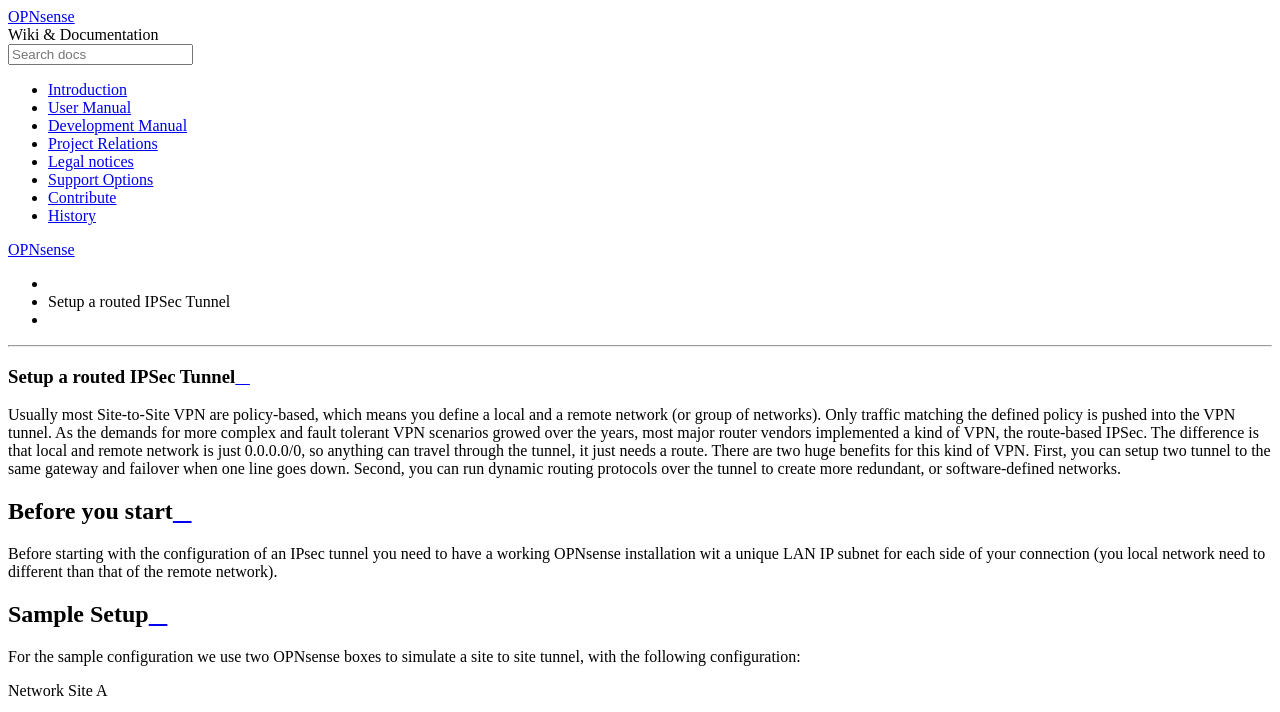
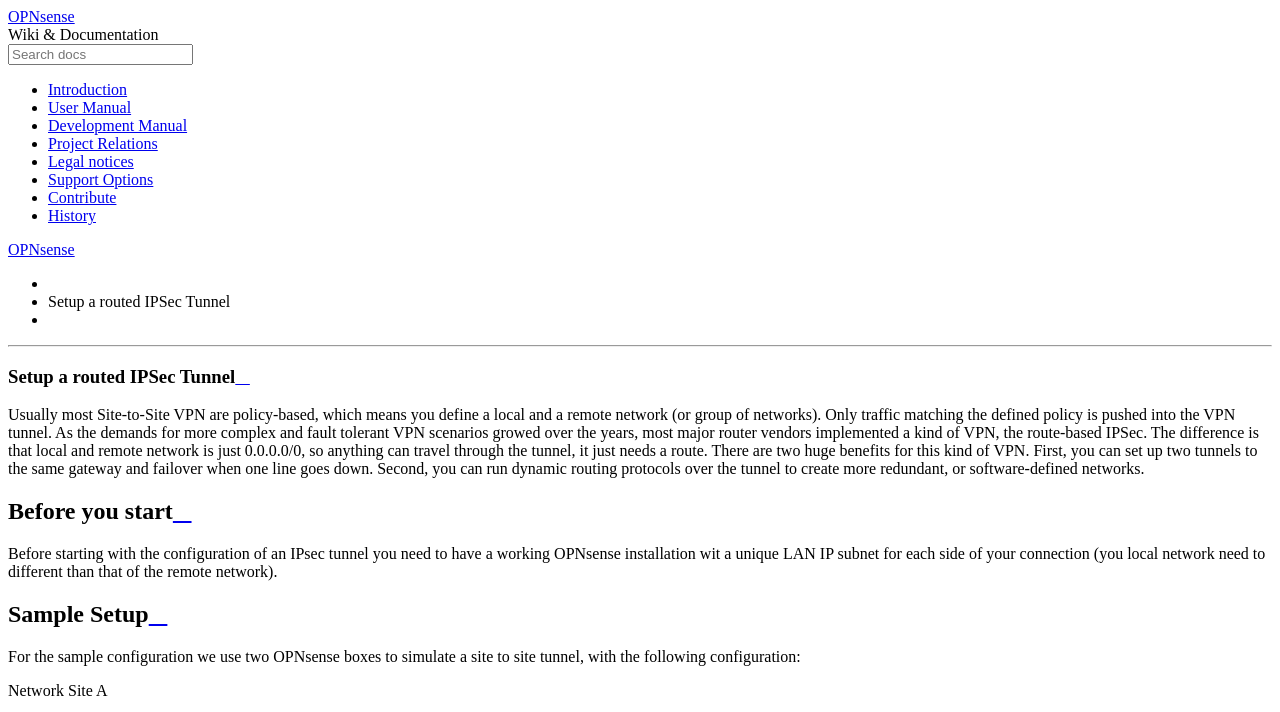
Before and after one commit to opnsense/docs, a Sphinx documentation site: the page built from source/manual/how-tos/ipsec-s2s-route.rst, in a window 1280 px wide and 900 px high, cut to the strip 0-712 px from the top of the window. Built offline with Sphinx 7.4.7 and the Read the Docs theme 2.0.0, drawn with Linux system fonts in a browser that asks for light colours.

Commit message:
Update source/manual/how-tos/ipsec-s2s-route.rst
Co-Authored-By: mimugmail <m.muenz@gmail.com>

```diff
--- a/source/manual/how-tos/ipsec-s2s-route.rst
+++ b/source/manual/how-tos/ipsec-s2s-route.rst
@@ -8,7 +8,7 @@
 years, most major router vendors implemented a kind of VPN, the route-based IPSec.
 The difference is that local and remote network is just 0.0.0.0/0, so anything can travel
 through the tunnel, it just needs a route. There are two huge benefits for this kind of VPN.
-First, you can setup two tunnel to the same gateway and failover when one line goes down.
+First, you can set up two tunnels to the same gateway and failover when one line goes down.
 Second, you can run dynamic routing protocols over the tunnel to create more redundant,
 or software-defined networks.
 
```
